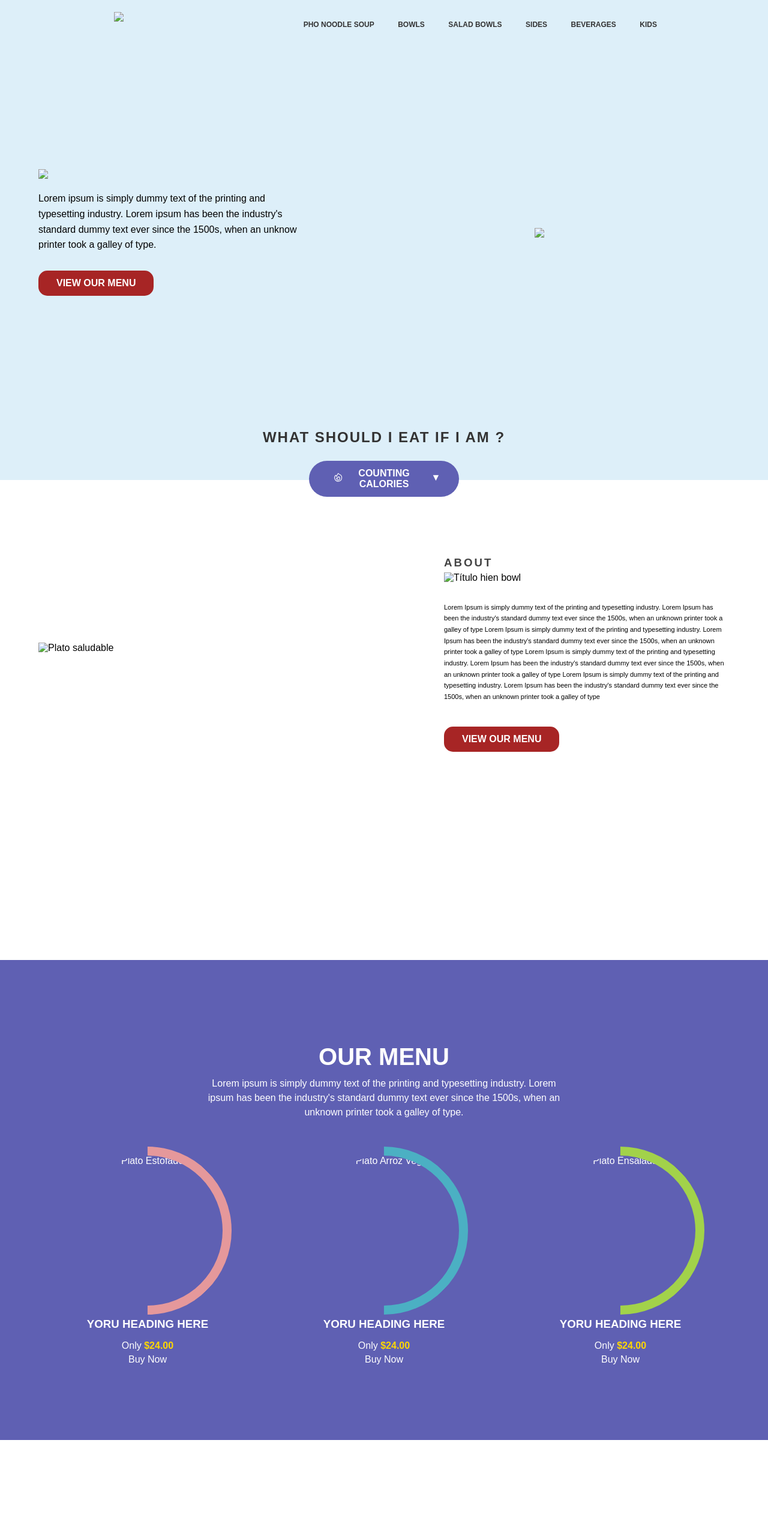
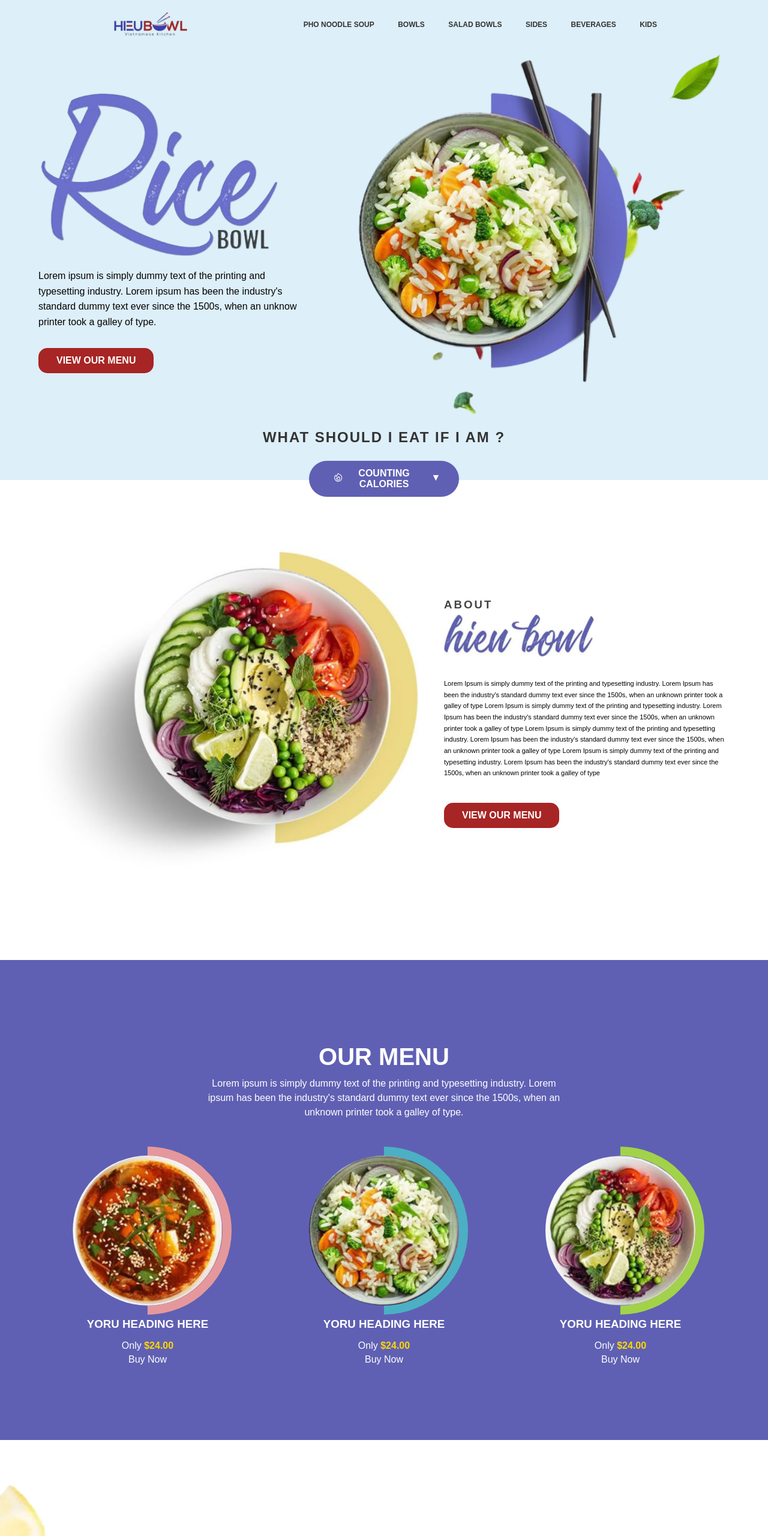
Before and after one commit to DenisPeraltaL/Comida, a plain HTML site: page index.html in a window 1280 px wide. Shown: the top 2560 px of the page at 60% size. Drawn offline with Linux system fonts and the light colour scheme.

Commit message:
Update image paths to remove 'Imagenes/' prefixo

```diff
--- a/index.html
+++ b/index.html
@@ -12,7 +12,7 @@
     <header class="navbar-principal">
         <div class="navbar-logo">
             <a href="">
-                <img src="Imagenes/logo.png" class="logo-imagen">
+                <img src="logo.png" class="logo-imagen">
             </a>
         </div>
 
@@ -27,7 +27,7 @@
 </header>
         <section class="seccion-pagina seccion-1">
     <div class="contenido-interno-s1"> <div class="s1-columna-izquierda">
-            <img src="Imagenes/rice.png" class="titulo-principal-imagen">
+            <img src="rice.png" class="titulo-principal-imagen">
             <p class="s1-parrafo-texto">
                 Lorem ipsum is simply dummy text of the printing and typesetting industry. Lorem
                 ipsum has been the industry's standard dummy text ever since the 1500s, when an
@@ -37,7 +37,7 @@
         </div>
 
         <div class="s1-columna-derecha">
-            <img src="Imagenes/plato1.png" class="s1-imagen-plato">
+            <img src="plato1.png" class="s1-imagen-plato">
             </div>
     </div>
 </section>
@@ -61,12 +61,12 @@
 <div class="s2-columnas-wrap">
 
             <div class="s2-columna-izquierda">
-                <img src="Imagenes/plato2.png" alt="Plato saludable" class="s2-imagen-plato">
+                <img src="plato2.png" alt="Plato saludable" class="s2-imagen-plato">
             </div>
 
             <div class="s2-columna-derecha">
                 <h3 class="s2-about-titulo">ABOUT</h3>
-                <img src="Imagenes/hienbowl.png" alt="Título hien bowl" class="s2-titulo-imagen">
+                <img src="hienbowl.png" alt="Título hien bowl" class="s2-titulo-imagen">
                 <p class="s2-parrafo-texto">
                     Lorem Ipsum is simply dummy text of the printing and typesetting industry. Lorem Ipsum has been the industry's standard dummy text ever since the 1500s, when an unknown printer took a galley of type Lorem Ipsum is simply dummy text of the printing and typesetting industry. Lorem Ipsum has been the industry's standard dummy text ever since the 1500s, when an unknown printer took a galley of type Lorem Ipsum is simply dummy text of the printing and typesetting industry. Lorem Ipsum has been the industry's standard dummy text ever since the 1500s, when an unknown printer took a galley of type Lorem Ipsum is simply dummy text of the printing and typesetting industry. Lorem Ipsum has been the industry's standard dummy text ever since the 1500s, when an unknown printer took a galley of type
                     </p>
@@ -93,7 +93,7 @@
 
             <div class="menu-item estofado">
                 <div class="item-visual item-visual-red">
-                    <img src="Imagenes/s3p1.png" alt="Plato Estofado" class="plato-imagen">
+                    <img src="s3p1.png" alt="Plato Estofado" class="plato-imagen">
                 </div>
                 <h3 class="item-titulo">YORU HEADING HERE</h3>
                 <p class="item-precio">Only <span>$24.00</span></p>
@@ -102,7 +102,7 @@
 
             <div class="menu-item arroz">
                 <div class="item-visual item-visual-blue">
-                    <img src="Imagenes/s3p2.png" alt="Plato Arroz Veg" class="plato-imagen">
+                    <img src="s3p2.png" alt="Plato Arroz Veg" class="plato-imagen">
                 </div>
                 <h3 class="item-titulo">YORU HEADING HERE</h3>
                 <p class="item-precio">Only <span>$24.00</span></p>
@@ -111,7 +111,7 @@
 
             <div class="menu-item ensalada">
                 <div class="item-visual item-visual-green">
-                    <img src="Imagenes/Captura de pantalla 2025-10-26 002530.png" alt="Plato Ensalada" class="plato-imagen">
+                    <img src="Captura de pantalla 2025-10-26 002530.png" alt="Plato Ensalada" class="plato-imagen">
                 </div>
                 <h3 class="item-titulo">YORU HEADING HERE</h3>
                 <p class="item-precio">Only <span>$24.00</span></p>
@@ -126,7 +126,7 @@
     <div class="contenido-interno-s4">
 
         <div class="s4-columna-izquierda">
-            <img src="Imagenes/s4pizq.png" class="s4-plato-sopa">
+            <img src="s4pizq.png" class="s4-plato-sopa">
 
             <div class="s4-testimonio-globo">
                 <p class="s4-texto-testimonio">
@@ -136,7 +136,7 @@
                     five centuries, but also the leap into electronic"
                 </p>
                 <div class="s4-autor-info">
-                    <img src="Imagenes/foto.png" class="s4-avatar">
+                    <img src="foto.png" class="s4-avatar">
                     <div>
                         <p class="s4-nombre-autor">Maite Kramer</p>
                         <p class="s4-handle-autor">@luxuryPresence</p>
@@ -146,7 +146,7 @@
         </div>
 
         <div class="s4-columna-derecha">
-            <img src="Imagenes/s4esupd.png" alt="Hoja de Menta Decorativa" class="s4-hoja-menta">
+            <img src="s4esupd.png" alt="Hoja de Menta Decorativa" class="s4-hoja-menta">
             <h2 class="s4-titulo">Our Happy <br> Customers</h2>
             <p class="s4-subtitulo">
                 ipsum dolor sit amet is simplydummy text of the printing and type setting industry
@@ -168,7 +168,7 @@
                     <input type="email" placeholder="Email address" class="s5-input-email">
                     <button type="submit" class="s5-boton-submit">GET STARTED</button>
                 </form>
-                <img src="Imagenes/Captura de pantalla 2025-10-26 002530.png"
+                <img src="Captura de pantalla 2025-10-26 002530.png"
                      alt="Bowl Saludable" class="s5-imagen-bowl">
             </div>
         </div>
```
